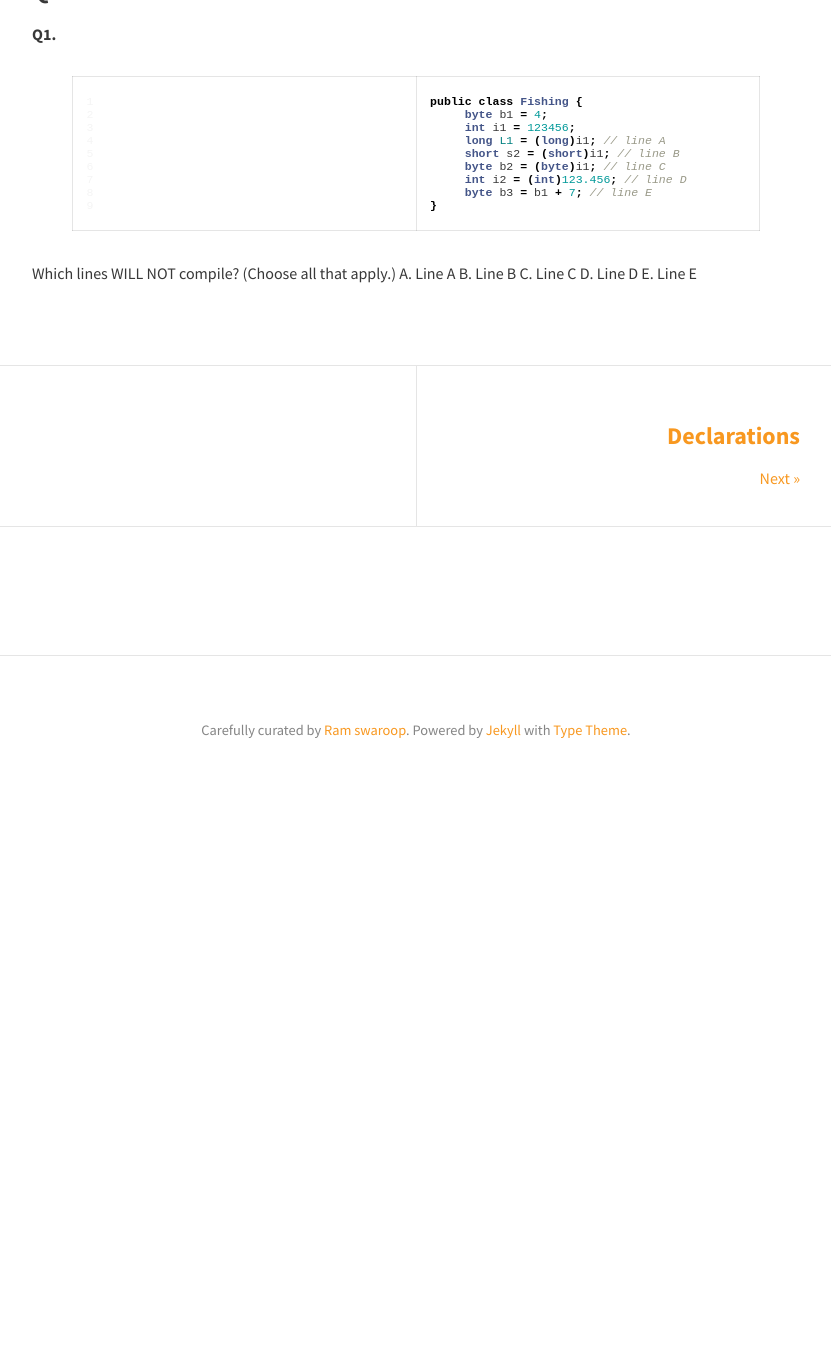
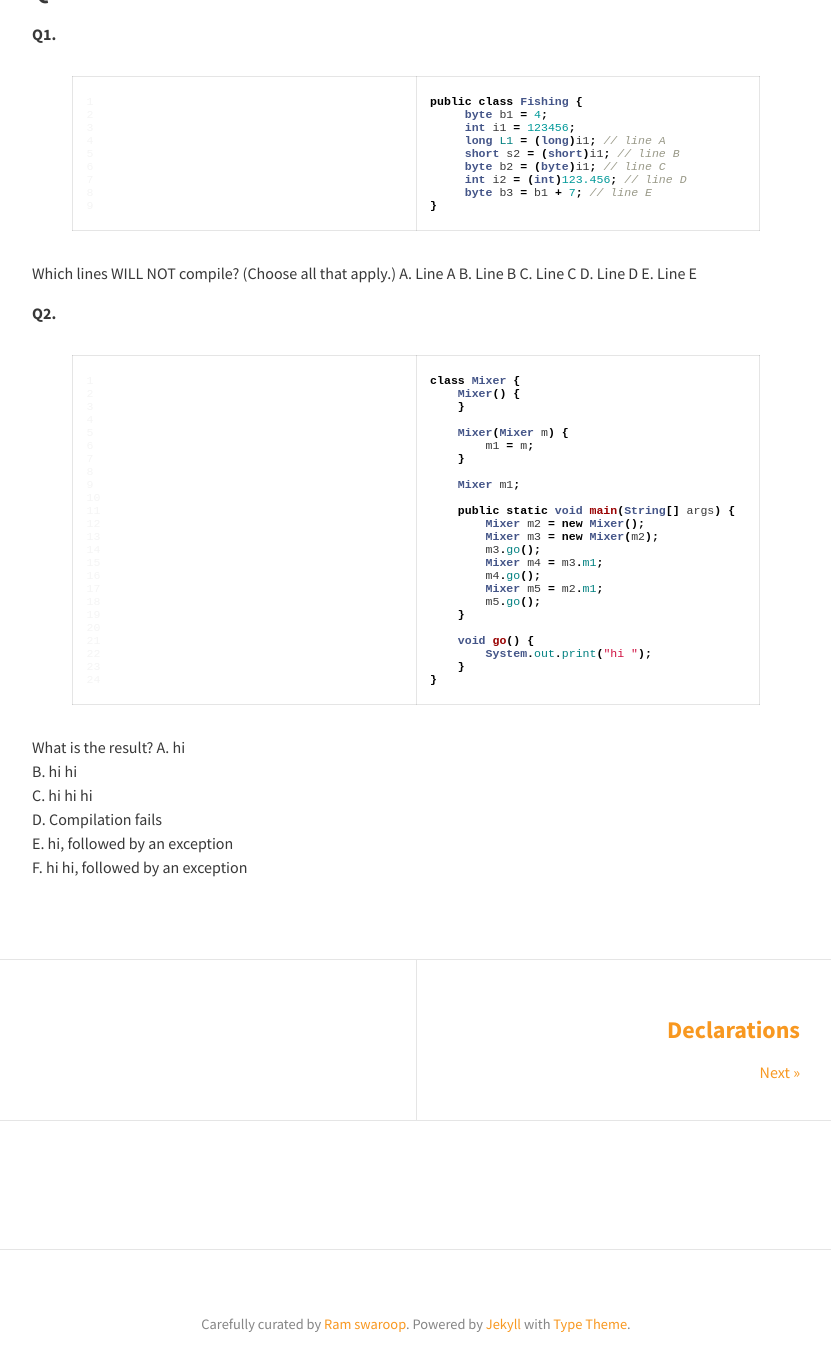
Before and after one commit to rampatra/JavaNotes, a Jekyll site: the page built from _posts/2015-05-14-variables-and-literals.md, in a window 1280 px wide and 1400 px high, scrolled down 8839 px. Shown: the top 1371 px of the window, without its empty margins (224-1055 px from the left). Built offline with Jekyll 4.4.1, drawn with Linux system fonts in a browser that asks for light colours; nearby versions of some CDN libraries; comment, search, counter and statistics services are not loaded; before the commit the page ends 9645 px from its top, so only the background shows below that.

Commit message:
added questions

```diff
--- a/_posts/2015-05-14-variables-and-literals.md
+++ b/_posts/2015-05-14-variables-and-literals.md
@@ -501,3 +501,40 @@ B. Line B
 C. Line C
 D. Line D
 E. Line E
+
+__Q2.__
+
+{% highlight java linenos %}
+class Mixer {
+    Mixer() {
+    }
+
+    Mixer(Mixer m) {
+        m1 = m;
+    }
+
+    Mixer m1;
+
+    public static void main(String[] args) {
+        Mixer m2 = new Mixer();
+        Mixer m3 = new Mixer(m2);
+        m3.go();
+        Mixer m4 = m3.m1;
+        m4.go();
+        Mixer m5 = m2.m1;
+        m5.go();
+    }
+
+    void go() {
+        System.out.print("hi ");
+    }
+}
+{% endhighlight %}
+
+What is the result?
+A. hi
+B. hi hi
+C. hi hi hi
+D. Compilation fails
+E. hi, followed by an exception
+F. hi hi, followed by an exception
```
